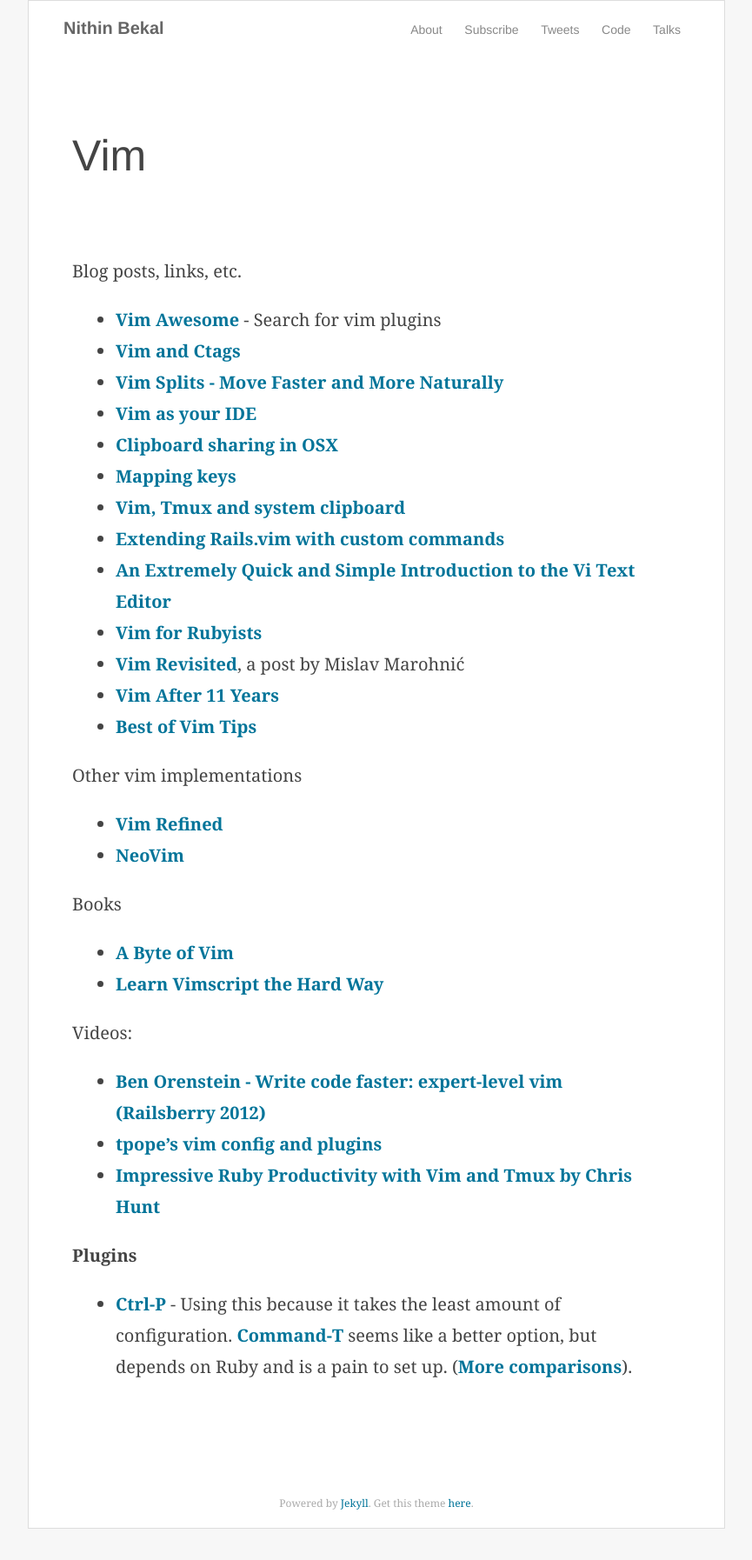
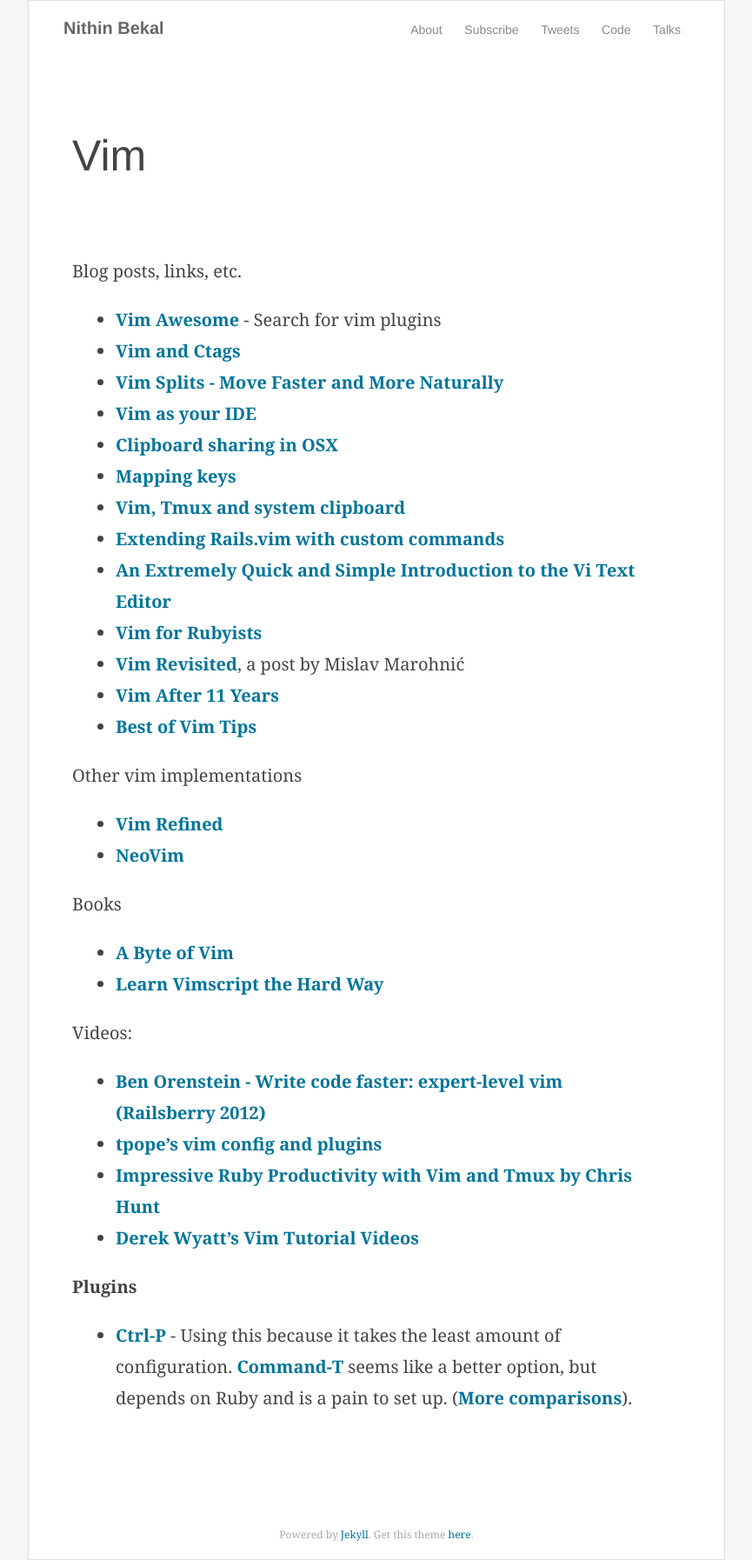
Before and after one commit to nithinbekal/nithinbekal.github.io, a Jekyll site: the page built from notes/vim/index.md, in a window 1280 px wide. Shown: the whole page at 87% size, without its empty margins (207-1072 px from the left). Built offline with Jekyll 4.4.1, drawn with Linux system fonts in a browser that asks for light colours; before the commit the page ends 1758 px from its top, so only the background shows below that.

Commit message:
More bookmarks

```diff
--- a/notes/vim/index.md
+++ b/notes/vim/index.md
@@ -35,6 +35,7 @@
 * [Ben Orenstein - Write code faster: expert-level vim (Railsberry 2012)](https://www.youtube.com/watch?v=SkdrYWhh-8s)
 * [tpope's vim config and plugins](https://www.youtube.com/watch?v=MGmIJyTf8pg)
 * [Impressive Ruby Productivity with Vim and Tmux by Chris Hunt](https://www.youtube.com/watch?v=gB-JSh1EVME)
+* [Derek Wyatt's Vim Tutorial Videos](http://derekwyatt.org/vim/tutorials/)
 
 **Plugins**
 
```
Also changed, not shown: notes/lang/index.md (+1 -0 lines).
